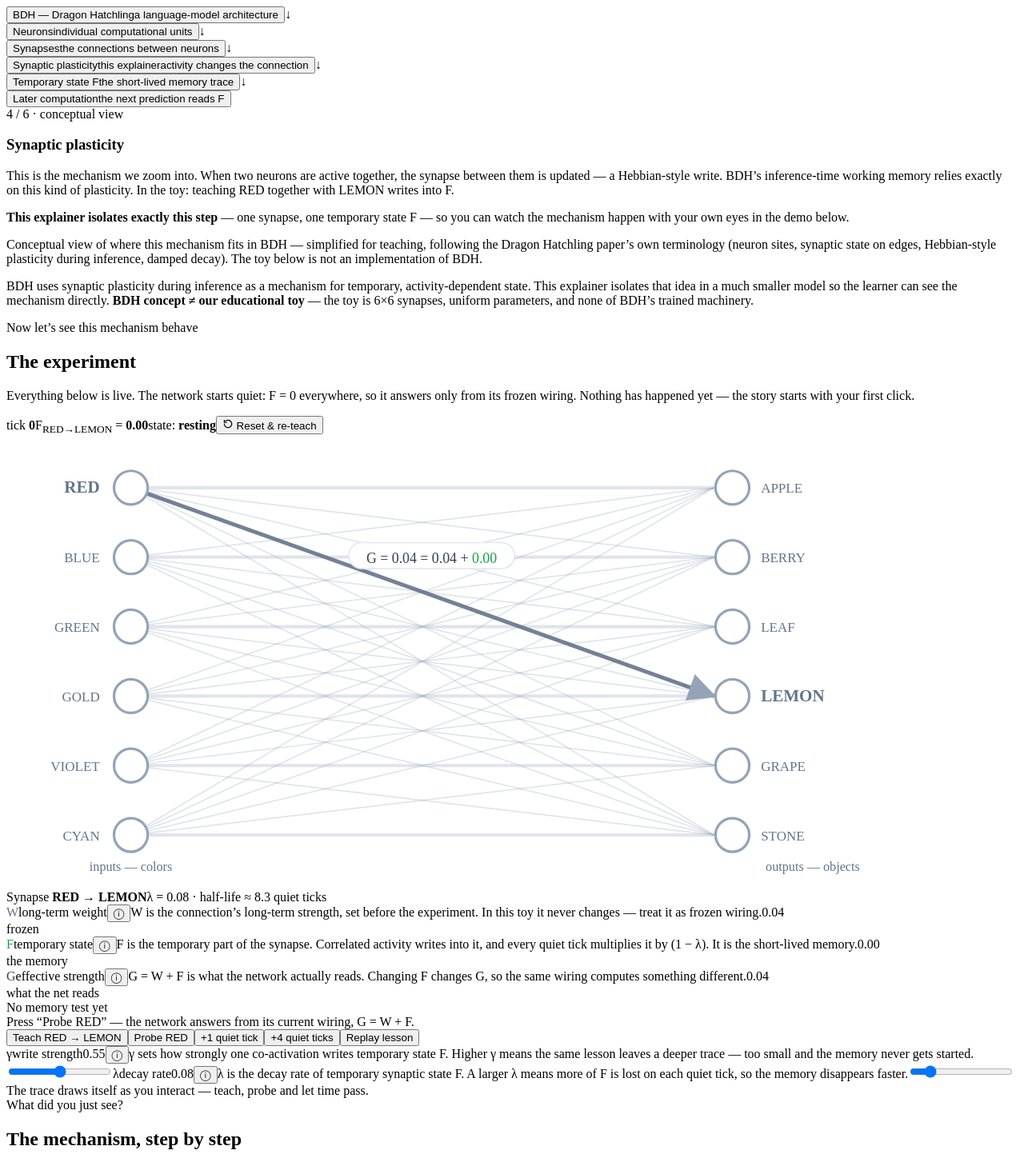
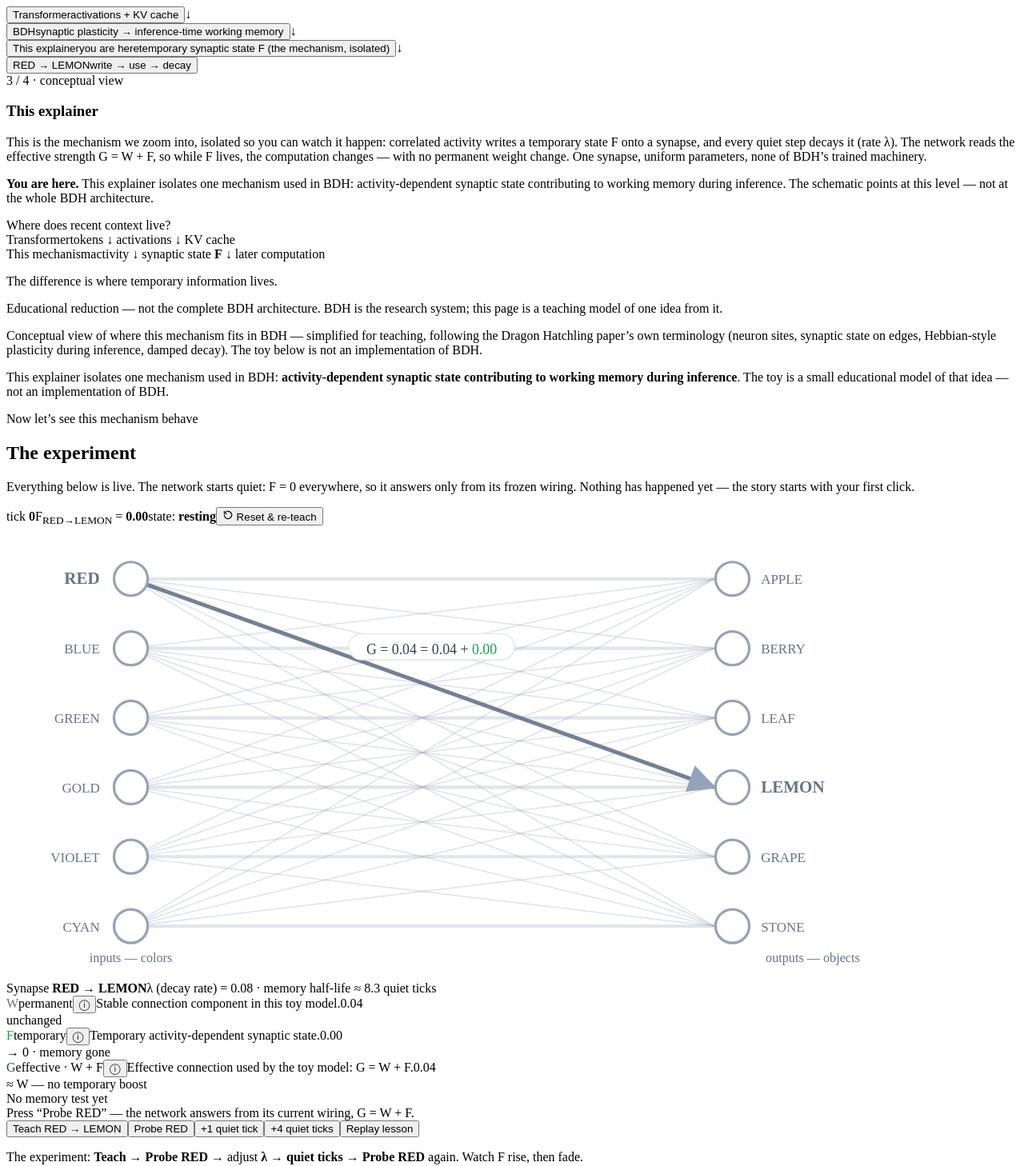
Before and after one commit to hrdkkmr/synaptic_plasticity_bdh_explainer, a React (Vite) app: page / in a window 1280 px wide. Shown: the part 500-1958 px from the top of the page at 80% size. Built offline with nearby package versions, Linux system fonts and the light colour scheme; the HTML template or start-up script is replaced by a standard one.

Commit message:
UI Updates and Fixes 3

```diff
--- a/src/App.tsx
+++ b/src/App.tsx
@@ -108,15 +108,14 @@ export default function App() {
         {/* ================= BDH ORIENTATION ================= */}
         <Section id="bdh" kicker="Context first" title="Where does this fit in BDH?">
           <p className="sec-lede">
-            The mechanism you are about to play with is not invented for this demo — it is a scaled-down cousin of how{' '}
-            <b>Dragon Hatchling (BDH)</b>, a published language-model architecture, carries its working memory during inference. Click any level of
-            the map to zoom in.
+            The mechanism you are about to play with is not invented for this demo — it is one idea borrowed from{' '}
+            <b>Dragon Hatchling (BDH)</b>, a published language-model architecture. The map below shows how the pieces relate; click any level to
+            zoom in.
           </p>
           <Architecture />
           <p className="bdh-note">
-            BDH uses synaptic plasticity during inference as a mechanism for temporary, activity-dependent state. This explainer isolates that idea
-            in a much smaller model so the learner can see the mechanism directly. <b>BDH concept ≠ our educational toy</b> — the toy is 6×6
-            synapses, uniform parameters, and none of BDH’s trained machinery.
+            This explainer isolates one mechanism used in BDH: <b>activity-dependent synaptic state contributing to working memory during
+            inference</b>. The toy is a small educational model of that idea — not an implementation of BDH.
           </p>
         </Section>
 
--- a/src/styles.css
+++ b/src/styles.css
@@ -145,11 +145,28 @@ sub { font-size: 0.68em; }
   padding: 10px 14px; margin: 0; font-size: 14.5px;
 }
 .arch-disclaimer { font-size: 12.5px; color: var(--ink3); margin-top: 16px; max-width: 860px; }
+.arch-qualifier {
+  margin-top: 14px; max-width: 860px; font-size: 13px; font-weight: 600; color: var(--ink2);
+  border-left: 3px solid var(--line2); padding: 2px 0 2px 12px;
+}
 .bdh-note {
   margin-top: 18px; background: var(--surface2); border: 1px solid var(--line);
   border-radius: var(--r-sm); padding: 12px 16px; color: var(--ink2); font-size: 14.5px;
   max-width: 860px;
 }
+
+/* ---------- BDH comparison — deliberately lightweight ---------- */
+.bdh-cmp {
+  margin-top: 18px; max-width: 860px; border: 1px solid var(--line); border-radius: var(--r-sm);
+  background: var(--surface); padding: 12px 16px 11px;
+}
+.bdh-cmp-k { font-size: 11.5px; font-weight: 800; letter-spacing: 0.12em; text-transform: uppercase; color: var(--ink3); margin-bottom: 8px; }
+.bdh-cmp-cols { display: grid; grid-template-columns: 1fr 1fr; gap: 8px 22px; }
+.bdh-cmp-col { display: grid; gap: 4px; align-content: start; padding-left: 12px; border-left: 2px solid var(--line); }
+.bdh-cmp-t { font-size: 13px; font-weight: 700; color: var(--ink); }
+.bdh-cmp-flow { font-size: 13px; color: var(--ink2); display: flex; flex-wrap: wrap; column-gap: 6px; align-items: center; }
+.bdh-cmp-flow i { color: var(--line2); font-style: normal; }
+.bdh-cmp-note { margin: 10px 0 0; font-size: 13px; color: var(--ink3); border-top: 1px dashed var(--line); padding-top: 8px; }
 
 /* ---------- experiment band ---------- */
 .experiment-band {
@@ -205,12 +222,17 @@ sub { font-size: 0.68em; }
 .srow { margin-bottom: 10px; }
 .srow-head { display: flex; align-items: baseline; gap: 8px; }
 .srow-sym { font-family: var(--serif); font-style: italic; font-weight: 700; font-size: 16px; min-width: 18px; }
+.srow-kind { font-size: 10px; font-weight: 800; letter-spacing: 0.09em; text-transform: uppercase; color: var(--ink3); }
 .srow-label { font-size: 13.5px; color: var(--ink2); font-weight: 600; }
 .srow-val { margin-left: auto; font-weight: 700; font-size: 14px; }
 .srow-bar { height: 9px; background: #e8edf2; border-radius: 6px; overflow: hidden; margin-top: 4px; }
+.srow-bar.gbar { display: flex; }
+.srow-bar .srow-fill + .srow-fill { border-radius: 0 6px 6px 0; }
 .srow-fill { height: 100%; border-radius: 6px; transition: width 0.5s cubic-bezier(0.22, 0.61, 0.36, 1); }
 .srow-note { font-size: 11.5px; color: var(--ink3); margin-top: 2px; }
+.srow-note.hot { color: var(--green-deep); font-weight: 700; }
 .frow { background: var(--green-soft); border: 1px solid #d5ead9; border-radius: var(--r-sm); padding: 8px 10px 6px; margin: 0 -4px 10px; }
+.frow .srow-kind { color: var(--green-deep); }
 .synceq {
   font-family: var(--mono); font-variant-numeric: tabular-nums; font-size: 12.5px;
   background: var(--surface); border: 1px dashed var(--line2); border-radius: var(--r-sm);
@@ -257,6 +279,11 @@ sub { font-size: 0.68em; }
 .btn-blue { background: var(--blue-bright); border-color: var(--blue-bright); color: #fff; }
 .btn-blue:hover:not(:disabled) { background: var(--blue); border-color: var(--blue); color: #fff; }
 .btn-quiet { background: var(--surface2); }
+.ctl-hint { margin: 0; font-size: 12.5px; color: var(--ink3); line-height: 1.5; }
+.ctl-hint b { color: var(--ink2); font-weight: 700; }
+.ctl-scale { display: grid; gap: 0; font-size: 10.5px; color: var(--ink3); }
+.ctl-scale-row { display: flex; justify-content: space-between; line-height: 1.4; }
+.ctl-scale-life { color: var(--ink2); font-weight: 700; border-top: 1px solid var(--line); padding-top: 1px; margin-top: 1px; }
 
 .ctl-slider { display: grid; gap: 5px; }
 .ctl-head { display: flex; align-items: baseline; gap: 7px; font-size: 13px; }
@@ -396,8 +423,20 @@ input[type='range']::-moz-range-thumb {
     width: auto; max-height: 62vh; overflow: auto;
   }
   .experiment-band { padding: 18px 14px; }
+  .btn { padding: 11px 16px; }
   .verdict-v { font-size: 21px; }
   .exp-statebar { gap: 6px 14px; }
+  /* comparisons stack vertically on small screens */
+  .bdh-cmp-cols { grid-template-columns: 1fr; }
+  .syncard-hl { width: 100%; }
+  /* tooltips: narrower, and control-row tips anchored inward so they never
+     push a hidden 250px box past the viewport edge */
+  .infotip-pop { width: min(250px, 72vw); }
+  .ctl-head .infotip-pop { left: auto; right: -6px; transform: translateY(3px); }
+  .ctl-head .infotip-pop::after { left: auto; right: 12px; transform: none; }
+  .ctl-head .infotip:hover .infotip-pop,
+  .ctl-head .infotip-btn:focus-visible + .infotip-pop,
+  .ctl-head .infotip:focus-within .infotip-pop { transform: translateY(0); }
   .exp-replay { margin-left: 0; }
 }
 @media (max-width: 480px) {
@@ -411,4 +450,5 @@ input[type='range']::-moz-range-thumb {
   .probe-pulse, .write-pulse { animation-duration: 0.01s; opacity: 0; }
   .pulse-ring { animation: none; opacity: 0; }
   .srow-fill, .btn, .arch-step, input[type='range']::-webkit-slider-thumb { transition: none; }
+  .net line, .net circle { transition: none; }
 }
--- a/src/ui/Architecture.tsx
+++ b/src/ui/Architecture.tsx
@@ -1,13 +1,18 @@
 // ===========================================================================
-// Architecture.tsx — "WHERE DOES THIS FIT IN BDH?" An honest, beginner-level
-// orientation map. It is explicitly a *conceptual* view: the terminology
-// (neuron sites, synaptic state on edges, Hebbian plasticity during
-// inference, damping) follows the Dragon Hatchling paper, but the drawing
-// itself is a teaching simplification, and it says so.
+// Architecture.tsx — "WHERE DOES THIS FIT IN BDH?" A compact, beginner-level
+// orientation schematic: Transformer → BDH → THIS EXPLAINER → RED → LEMON.
+// It is explicitly a *conceptual* view: the terminology (synaptic state on
+// edges, Hebbian plasticity during inference) follows the Dragon Hatchling
+// paper, but the drawing is a teaching simplification, and it says so.
+//
+// The one mechanism this explainer isolates is marked "YOU ARE HERE" — it
+// points at the synaptic-state/plasticity level, NOT at the whole BDH
+// architecture. A tiny comparison below establishes where recent context
+// lives in each design. No performance claims are made.
 // ===========================================================================
 import { useState } from 'react'
 
-type NodeId = 'bdh' | 'neurons' | 'synapses' | 'plasticity' | 'state' | 'readout'
+type NodeId = 'transformer' | 'bdh' | 'mech' | 'redlemon'
 
 interface ArchNode {
   id: NodeId
@@ -19,57 +24,70 @@ interface ArchNode {
 
 const NODES: ArchNode[] = [
   {
-    id: 'bdh',
-    title: 'BDH — Dragon Hatchling',
-    sub: 'a language-model architecture',
+    id: 'transformer',
+    title: 'Transformer',
+    sub: 'activations + KV cache',
     detail:
-      'Dragon Hatchling (BDH) is a published LLM architecture that runs as local interactions between neuron sites. Its working memory during inference relies on synaptic plasticity associated with the connections. This is the system our explainer borrows one idea from.',
+      'A conventional language model keeps recent context in its activations and a growing key–value (KV) cache, while its parameters stay fixed. This is one way to make temporary information available to later computation.',
   },
   {
-    id: 'neurons',
-    title: 'Neurons',
-    sub: 'individual computational units',
+    id: 'bdh',
+    title: 'BDH',
+    sub: 'synaptic plasticity → inference-time working memory',
     detail:
-      'BDH models the network as n individual neuron sites that send signals to each other. In our toy model, the colored inputs (RED…) and the object outputs (LEMON…) play the role of small groups of such units.',
+      'Dragon Hatchling (BDH) is a published language-model architecture built from local neuron–synapse interactions. Its working memory during inference relies on synaptic plasticity: connections carry activity-dependent state, written by correlated activity and damped over time. BDH is the research system this explainer borrows one idea from.',
   },
   {
-    id: 'synapses',
-    title: 'Synapses',
-    sub: 'the connections between neurons',
+    id: 'mech',
+    title: 'This explainer',
+    sub: 'temporary synaptic state F (the mechanism, isolated)',
     detail:
-      'Every neuron-to-neuron connection carries a weight. In BDH, this connection is not just a frozen number: it also holds state — the same edge stores what recently flowed through it. Our toy keeps this honest at one synapse: RED → LEMON.',
-  },
-  {
-    id: 'plasticity',
-    title: 'Synaptic plasticity',
-    sub: 'activity changes the connection',
-    detail:
-      'This is the mechanism we zoom into. When two neurons are active together, the synapse between them is updated — a Hebbian-style write. BDH’s inference-time working memory relies exactly on this kind of plasticity. In the toy: teaching RED together with LEMON writes into F.',
+      'This is the mechanism we zoom into, isolated so you can watch it happen: correlated activity writes a temporary state F onto a synapse, and every quiet step decays it (rate λ). The network reads the effective strength G = W + F, so while F lives, the computation changes — with no permanent weight change. One synapse, uniform parameters, none of BDH’s trained machinery.',
     here: true,
   },
   {
-    id: 'state',
-    title: 'Temporary state F',
-    sub: 'the short-lived memory trace',
+    id: 'redlemon',
+    title: 'RED → LEMON',
+    sub: 'write → use → decay',
     detail:
-      'The write leaves a temporary value F on the synapse. It decays with every quiet step (rate λ), so it is memory that fades by itself — not a permanent weight change. BDH’s synaptic state behaves in the same spirit: written by activity, damped over time.',
-  },
-  {
-    id: 'readout',
-    title: 'Later computation',
-    sub: 'the next prediction reads F',
-    detail:
-      'Whatever the network computes next — the next prediction, the next token — reads the effective connection strength G = W + F. While F lives, the network behaves as if the taught connection existed. When F fades, behavior falls back to the frozen weights W.',
+      'The live lesson below: teach RED together with LEMON (write into F), probe RED (the prediction now reads G = W + F), then let quiet ticks pass (F decays) and probe again — the temporary prediction disappears while W never moved.',
   },
 ]
 
+// ---------------------------------------------------------------------------
+// BdhComparison — the conceptual distinction, nothing more: where does recent
+// context live? Deliberately lightweight (no dashboards, no performance claim).
+// ---------------------------------------------------------------------------
+export function BdhComparison() {
+  return (
+    <div className="bdh-cmp" aria-label="Conceptual comparison: where recent context lives">
+      <div className="bdh-cmp-k">Where does recent context live?</div>
+      <div className="bdh-cmp-cols">
+        <div className="bdh-cmp-col">
+          <span className="bdh-cmp-t">Transformer</span>
+          <span className="bdh-cmp-flow">
+            tokens <i aria-hidden>↓</i> activations <i aria-hidden>↓</i> KV cache
+          </span>
+        </div>
+        <div className="bdh-cmp-col">
+          <span className="bdh-cmp-t">This mechanism</span>
+          <span className="bdh-cmp-flow">
+            activity <i aria-hidden>↓</i> synaptic state <b className="mgreen">F</b> <i aria-hidden>↓</i> later computation
+          </span>
+        </div>
+      </div>
+      <p className="bdh-cmp-note">The difference is where temporary information lives.</p>
+    </div>
+  )
+}
+
 export default function Architecture() {
-  const [sel, setSel] = useState<NodeId>('plasticity')
+  const [sel, setSel] = useState<NodeId>('mech')
   const node = NODES.find((n) => n.id === sel)!
   const idx = NODES.findIndex((n) => n.id === sel)
 
   return (
-    <section className="arch" aria-label="Where this explainer fits inside the BDH architecture — conceptual view">
+    <section className="arch" aria-label="How this explainer relates to BDH — conceptual view">
       <div className="arch-grid">
         <div className="arch-flow" role="list">
           {NODES.map((n, i) => (
@@ -85,7 +103,7 @@ export default function Architecture() {
               >
                 <span className="arch-step-t">
                   {n.title}
-                  {n.here && <span className="arch-here-badge">this explainer</span>}
+                  {n.here && <span className="arch-here-badge">you are here</span>}
                 </span>
                 <span className="arch-step-s">{n.sub}</span>
               </button>
@@ -106,12 +124,18 @@ export default function Architecture() {
           <p className="arch-detail-body">{node.detail}</p>
           {node.here && (
             <p className="arch-detail-focus">
-              <b>This explainer isolates exactly this step</b> — one synapse, one temporary state F — so you can watch the mechanism happen with your
-              own eyes in the demo below.
+              <b>You are here.</b> This explainer isolates one mechanism used in BDH: activity-dependent synaptic state contributing to working
+              memory during inference. The schematic points at this level — not at the whole BDH architecture.
             </p>
           )}
         </div>
       </div>
+
+      <BdhComparison />
+
+      <p className="arch-qualifier">
+        Educational reduction — not the complete BDH architecture. BDH is the research system; this page is a teaching model of one idea from it.
+      </p>
       <p className="arch-disclaimer">
         Conceptual view of where this mechanism fits in BDH — simplified for teaching, following the Dragon Hatchling paper’s own terminology (neuron
         sites, synaptic state on edges, Hebbian-style plasticity during inference, damped decay). The toy below is not an implementation of BDH.
--- a/src/ui/Lab.tsx
+++ b/src/ui/Lab.tsx
@@ -220,11 +220,34 @@ export function SynapseCard({ session, showEquation }: { session: LabSession; sh
   const lam = snap.params.lambda
   const gam = snap.params.gamma
   const halfLife = lam > 0 ? Math.log(0.5) / Math.log(1 - lam) : Infinity
+  // real, per-step state: was this exact synapse just written? is F gone?
+  const justWritten = d?.kind === 'teach' && d.write > 0
+  const fGone = f <= 0.005
 
-  const steps: { sym: string; label: string; tip: string; v: number; max: number; color: string; note: string }[] = [
-    { sym: 'W', label: 'long-term weight', tip: 'W is the connection’s long-term strength, set before the experiment. In this toy it never changes — treat it as frozen wiring.', v: w, max: 1.2, color: '#64748b', note: 'frozen' },
-    { sym: 'F', label: 'temporary state', tip: 'F is the temporary part of the synapse. Correlated activity writes into it, and every quiet tick multiplies it by (1 − λ). It is the short-lived memory.', v: f, max: 1.5, color: '#16a34a', note: 'the memory' },
-    { sym: 'G', label: 'effective strength', tip: 'G = W + F is what the network actually reads. Changing F changes G, so the same wiring computes something different.', v: g, max: 2.0, color: '#334155', note: 'what the net reads' },
+  // W = the permanent component, F = the temporary component, G = W + F the
+  // effective connection. Every value reads live snapshot state; the notes
+  // under the bars change with the real step that just happened.
+  const steps: { sym: string; kind: string; tip: string; v: number; max: number; color: string; note: string; hot?: boolean }[] = [
+    { sym: 'W', kind: 'permanent', tip: 'Stable connection component in this toy model.', v: w, max: 1.2, color: '#64748b', note: 'unchanged' },
+    {
+      sym: 'F',
+      kind: 'temporary',
+      tip: 'Temporary activity-dependent synaptic state.',
+      v: f,
+      max: 1.5,
+      color: '#16a34a',
+      note: justWritten ? 'just written — decays from here' : fGone ? '→ 0 · memory gone' : 'decays every quiet tick',
+      hot: justWritten,
+    },
+    {
+      sym: 'G',
+      kind: 'effective · W + F',
+      tip: 'Effective connection used by the toy model: G = W + F.',
+      v: g,
+      max: 2.0,
+      color: '#334155',
+      note: fGone ? '≈ W — no temporary boost' : 'what the net reads: gray W + green F',
+    },
   ]
 
   return (
@@ -234,21 +257,29 @@ export function SynapseCard({ session, showEquation }: { session: LabSession; sh
           Synapse <b>{CUES[cue]} → {ITEMS[item]}</b>
         </span>
         <span className="syncard-hl">
-          λ = <Lnum>{fmt(lam, 2)}</Lnum> · half-life ≈ <Lnum>{Number.isFinite(halfLife) ? fmt(halfLife, 1) : '∞'}</Lnum> quiet ticks
+          λ (decay rate) = <Lnum>{fmt(lam, 2)}</Lnum> · memory half-life ≈ <Lnum>{Number.isFinite(halfLife) ? fmt(halfLife, 1) : '∞'}</Lnum> quiet ticks
         </span>
       </div>
       {steps.map((s) => (
         <div key={s.sym} className={`srow${s.sym === 'F' ? ' frow' : ''}`}>
           <div className="srow-head">
             <span className="srow-sym" style={{ color: s.color }}>{s.sym}</span>
-            <span className="srow-label">{s.label}</span>
+            <span className="srow-kind">{s.kind}</span>
             <InfoTip symbol={s.sym} text={s.tip} />
             <span className="srow-val"><Lnum>{fmt(s.v, 2)}</Lnum></span>
           </div>
-          <div className="srow-bar">
-            <div className="srow-fill" style={{ width: `${Math.min(100, (s.v / s.max) * 100)}%`, background: s.color }} />
+          <div className={`srow-bar${s.sym === 'G' ? ' gbar' : ''}`}>
+            {s.sym === 'G' ? (
+              // G drawn as its two real components side by side: frozen W (gray) + temporary F (green)
+              <>
+                <div className="srow-fill" style={{ width: `${Math.min(100, (w / s.max) * 100)}%`, background: '#64748b' }} />
+                <div className="srow-fill" style={{ width: `${Math.min(100, (f / s.max) * 100)}%`, background: '#16a34a' }} />
+              </>
+            ) : (
+              <div className="srow-fill" style={{ width: `${Math.min(100, (s.v / s.max) * 100)}%`, background: s.color }} />
+            )}
           </div>
-          <div className="srow-note">{s.note}</div>
+          <div className={`srow-note${s.hot ? ' hot' : ''}`}>{s.note}</div>
         </div>
       ))}
       {showEquation && d && d.kind !== 'gate' && (
@@ -284,7 +315,7 @@ export function Verdict({ session }: { session: LabSession }) {
   const exp = session.expectedFor(ro.cue)
   const ok = exp === null || ro.winner === exp
   return (
-    <div className={`verdict ${ok ? 'v-ok' : 'v-bad'}`} data-testid="verdict">
+    <div className={`verdict ${ok ? 'v-ok' : 'v-bad'}`} data-testid="verdict" role="status">
       <div className="verdict-half">
         <span className="verdict-k">Expected</span>
         <span className="verdict-v">{exp !== null ? ITEMS[exp] : '—'}</span>
@@ -298,8 +329,10 @@ export function Verdict({ session }: { session: LabSession }) {
       </div>
       <div className="verdict-note">
         {ok
-          ? `The model answers LEMON because F still gives this synapse the lead.`
-          : `W never changed — F decayed, so the synapse lost its temporary advantage.`}{' '}
+          ? exp !== null
+            ? `The model answers ${ITEMS[ro.winner]} because F still gives this synapse the lead.`
+            : 'Answering from its current wiring G = W + F.'
+          : 'W never changed — F decayed, so the synapse lost its temporary advantage.'}{' '}
         <span className="dim">p({ITEMS[ro.winner]}) = {(ro.probs[ro.winner] * 100).toFixed(0)}%</span>
       </div>
     </div>
@@ -343,6 +376,9 @@ export function Controls({
           </button>
         )}
       </div>
+      <p className="ctl-hint">
+        The experiment: <b>Teach</b> → <b>Probe RED</b> → adjust <b>λ</b> → <b>quiet ticks</b> → <b>Probe RED</b> again. Watch F rise, then fade.
+      </p>
       <div className="ctl-knobs">
         <label className="ctl-slider">
           <span className="ctl-head">
@@ -351,7 +387,7 @@ export function Controls({
             <span className="ctl-val"><Lnum>{fmt(gam, 2)}</Lnum></span>
             <InfoTip
               symbol="γ"
-              text="γ sets how strongly one co-activation writes temporary state F. Higher γ means the same lesson leaves a deeper trace — too small and the memory never gets started."
+              text="Write strength. γ controls the strength of the activity-dependent write: larger γ makes each co-activation write more into F."
             />
           </span>
           <input
@@ -370,14 +406,11 @@ export function Controls({
             <span className="ctl-sym">λ</span>
             <span className="ctl-name">decay rate</span>
             <span className="ctl-val"><Lnum>{fmt(lam, 2)}</Lnum></span>
-            <InfoTip
-              symbol="λ"
-              text="λ is the decay rate of temporary synaptic state F. A larger λ means more of F is lost on each quiet tick, so the memory disappears faster."
-            />
+            <InfoTip symbol="λ" text="Decay rate. Larger λ makes temporary memory disappear faster." />
           </span>
           <input
             type="range"
-            aria-label="λ — decay rate"
+            aria-label="λ — decay rate: larger λ makes temporary memory disappear faster"
             min={0}
             max={0.5}
             step={0.01}
@@ -385,6 +418,17 @@ export function Controls({
             onChange={(e) => session.setLambda(parseFloat(e.target.value))}
             style={{ ['--p' as string]: `${(lam / 0.5) * 100}%` }}
           />
+          {/* live reading of the same λ the engine uses: low → long memory lifetime, high → short */}
+          <span className="ctl-scale" aria-hidden>
+            <span className="ctl-scale-row">
+              <span>low</span>
+              <span>high</span>
+            </span>
+            <span className="ctl-scale-row ctl-scale-life">
+              <span>memory lifetime: long</span>
+              <span>short</span>
+            </span>
+          </span>
         </label>
       </div>
     </div>
```
Also changed, not shown: 1 other file (tests, documents, lock files or other folders).
